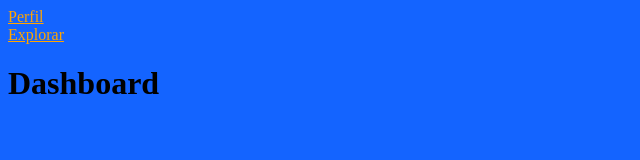
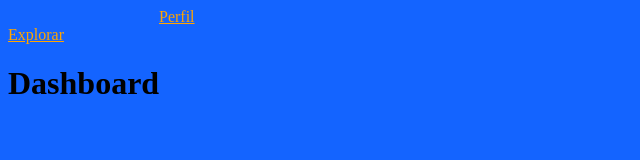
Before and after one commit to ppauloa37/ppauloa37.github.io, a plain HTML site: page pt/teach/dashboard/index.html in a window 1280 px wide. Shown: the whole page, without its empty margins (0-640 px from the left). Drawn offline with Linux system fonts and the light colour scheme.

Commit message:
Update index.html

```diff
--- a/pt/teach/dashboard/index.html
+++ b/pt/teach/dashboard/index.html
@@ -14,6 +14,7 @@
       width: 150px;
       }
       #perfil {
+      margin-left: 151px;
       width: 150px;
       }
     </style>
```
